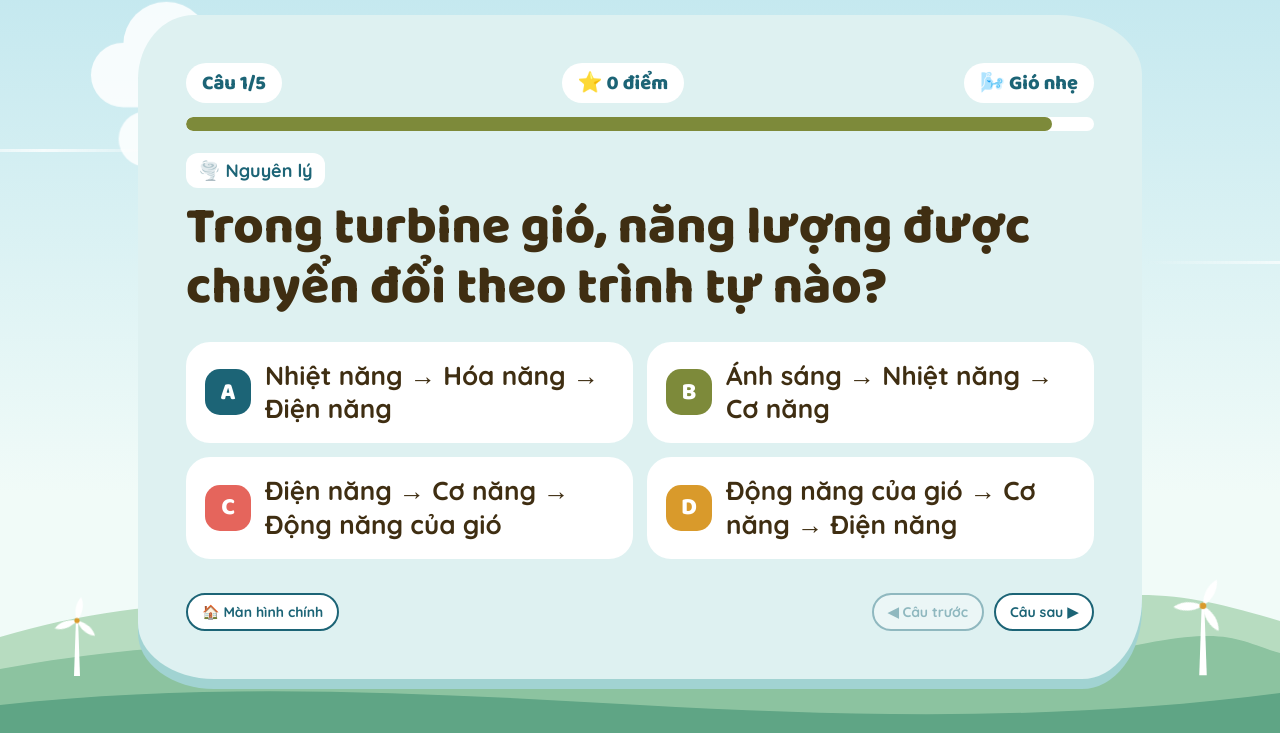
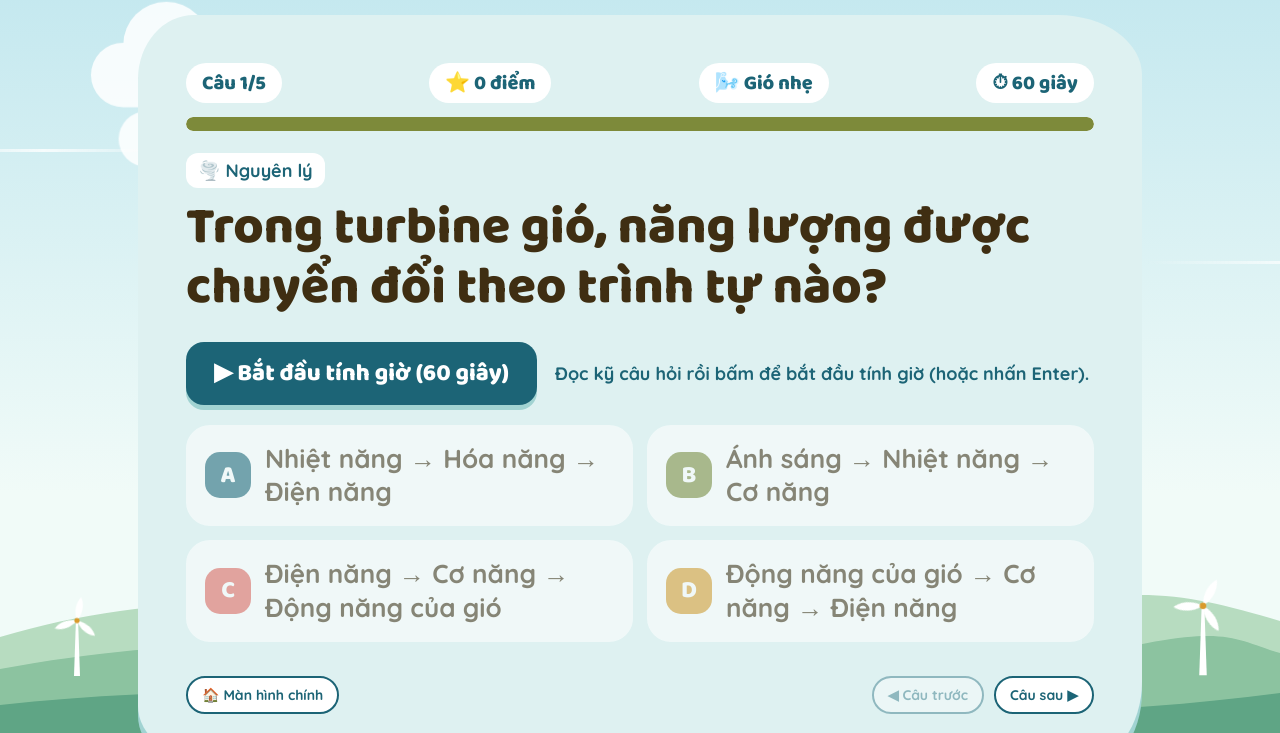
Before and after one commit to tudang-nah/quizzcnmt, a plain HTML site: page index.html in a window 1280 px wide. Both pictures are taken after a click on the button "Bắt đầu chơi". Shown: the part 67-800 px from the top of the page. Drawn offline with Linux system fonts and the light colour scheme.

Commit message:
Update index.html

```diff
--- a/index.html
+++ b/index.html
@@ -79,6 +79,10 @@ button:focus-visible{outline:4px solid var(--c4);outline-offset:3px}
 .a:nth-child(1) .l{background:var(--c1)}.a:nth-child(2) .l{background:var(--c2)}.a:nth-child(3) .l{background:var(--c3)}.a:nth-child(4) .l{background:var(--c4)}
 .a.good{border-color:var(--good);background:color-mix(in srgb,var(--good) 22%,var(--paper))}
 .a.bad{border-color:var(--bad);background:color-mix(in srgb,var(--bad) 20%,var(--paper))}
+.hud .tl{min-width:118px;text-align:center}
+.hud .tl.low{background:var(--c3);color:#fff}
+.startq{display:flex;flex-wrap:wrap;align-items:center;gap:12px 18px;margin:0 0 20px;color:var(--teal);font-weight:700}
+.ans.wait .a{opacity:.55}
 .shake{animation:shake .45s}
 @keyframes shake{20%{transform:translateX(-9px)}40%{transform:translateX(8px)}60%{transform:translateX(-5px)}80%{transform:translateX(3px)}}
 .fb{margin-top:18px;background:var(--paper);border-radius:22px;padding:14px 18px;font-size:clamp(16px,2vw,23px);font-weight:700}
@@ -126,10 +130,11 @@ button:focus-visible{outline:4px solid var(--c4);outline-offset:3px}
 </section>
 
 <section class="card" id="play" hidden>
-  <div class="hud"><span id="step"></span><span id="sc"></span><span class="wind" id="st"></span></div>
+  <div class="hud"><span id="step"></span><span id="sc"></span><span class="wind" id="st"></span><span id="tl" class="tl"></span></div>
   <div class="bar"><i id="bar"></i></div>
   <div class="topic" id="topic"></div>
   <h2 class="q" id="q"></h2>
+  <div class="startq" id="sq" hidden><button class="btn" id="sb" type="button"></button><span>Đọc kỹ câu hỏi rồi bấm để bắt đầu tính giờ (hoặc nhấn Enter).</span></div>
   <div class="ans" id="ans"></div>
   <div class="fb" id="fb" hidden></div>
   <div class="row"><button class="btn" id="nx" type="button" hidden></button></div>
@@ -181,7 +186,7 @@ function curStreak(){const c=Q[i];return c.done?streakAt(i):(c.tries?0:(i>0?stre
 function level(){return Math.min(curStreak(),3)}
 function total(){return Q.reduce((a,c)=>a+c.pts,0)}
 function hud(){const n=curStreak();$('step').textContent='Câu '+(i+1)+'/'+Q.length;$('sc').textContent='⭐ '+total()+' điểm';$('st').textContent='🌬️ '+WIND[level()].n+(n>0?' ×'+n:'')}
-function begin(){clearInterval(timer);Q=SRC.map(s=>({t:s.t,q:s.q,e:s.e,o:shuffle(s.o.map((x,k)=>({x,ok:k===s.a}))),done:false,tries:0,wrong:[],first:false,pts:0,left:TIME,timeout:false}));i=0;setWind(0);show('play');ask()}
+function begin(){clearInterval(timer);Q=SRC.map(s=>({t:s.t,q:s.q,e:s.e,o:shuffle(s.o.map((x,k)=>({x,ok:k===s.a}))),started:false,done:false,tries:0,wrong:[],first:false,pts:0,left:TIME,timeout:false}));i=0;setWind(0);show('play');ask()}
 function showFb(c){
   const fb=$('fb'),lead=document.createElement('b');
   if(c.done)lead.textContent=c.first?'Chính xác! +'+c.pts+' điểm. ':c.pts?'Đúng rồi! +'+c.pts+' điểm (chọn lại). ':'Hết giờ! ';
@@ -197,17 +202,20 @@ function ask(){
     const t=document.createElement('span');t.textContent=o.x;b.append(l,t);b.onclick=()=>pick(k);
     if(c.done){b.disabled=true;if(o.ok)b.classList.add('good')}
     if(c.wrong.includes(k)){b.disabled=true;b.classList.add('bad')}
+    if(!c.started&&!c.done)b.disabled=true;
     $('ans').appendChild(b)});
+  const wait=!c.started&&!c.done;$('ans').classList.toggle('wait',wait);$('sq').hidden=!wait;
+  if(wait)$('sb').textContent='▶ Bắt đầu tính giờ ('+TIME+' giây)';
   if(c.done||c.tries)showFb(c);
   if(c.done){$('nx').textContent=i===Q.length-1?'Xem kết quả':'Câu tiếp theo';$('nx').hidden=false}
   $('pv').disabled=i===0;$('nv').disabled=i===Q.length-1;
-  left=c.left;draw();if(!c.done)timer=setInterval(tick,100)
+  left=c.left;draw();if(c.started&&!c.done)timer=setInterval(tick,100)
 }
-function draw(){const b=$('bar');b.style.width=(left/TIME*100)+'%';b.className=left<TIME*.2?'low':''}
+function draw(){const b=$('bar'),low=left<TIME*.2&&Q[i].started&&!Q[i].done,t=$('tl');b.style.width=(left/TIME*100)+'%';b.className=low?'low':'';t.textContent='⏱ '+Math.ceil(left)+' giây';t.className='tl'+(low?' low':'')}
 function tick(){left=Math.max(0,left-.1);Q[i].left=left;draw();if(left<=0)pick(-1)}
 function pick(k){
   const c=Q[i];if(c.done)return;
-  if(k>=0&&c.wrong.includes(k))return;
+  if(k>=0&&(!c.started||c.wrong.includes(k)))return;
   const ok=k>=0&&c.o[k].ok;c.left=left;
   if(k>=0&&!ok){
     c.tries++;c.wrong.push(k);ask();
@@ -221,6 +229,7 @@ function pick(k){
   ask();
   const w=$('st');w.classList.remove('pop');void w.offsetWidth;w.classList.add('pop')
 }
+function startQ(){const c=Q[i];if(c.started||c.done)return;c.started=true;ask()}
 function go(n){if(n<0||n>=Q.length)return;Q[i].left=left;i=n;ask()}
 function next(){if(i<Q.length-1)go(i+1);else finish()}
 function home(ask_){
@@ -240,7 +249,7 @@ function finish(){
 function confetti(){const s=['🍃','🌱','⭐','💨','🍃'];for(let k=0;k<30;k++){const e=document.createElement('span');e.className='spark';e.textContent=s[k%s.length];e.style.left=Math.random()*70+'vw';e.style.setProperty('--dx',(20+Math.random()*50)+'vw');e.style.animationDelay=Math.random()*.9+'s';document.body.appendChild(e);setTimeout(()=>e.remove(),3900)}}
 
 buildScene();$('tm').textContent=TIME;
-$('go').onclick=begin;$('again').onclick=begin;$('nx').onclick=next;$('pv').onclick=()=>go(i-1);$('nv').onclick=()=>go(i+1);$('home').onclick=()=>home(true);$('home2').onclick=()=>home(false);
+$('go').onclick=begin;$('again').onclick=begin;$('nx').onclick=next;$('sb').onclick=startQ;$('pv').onclick=()=>go(i-1);$('nv').onclick=()=>go(i+1);$('home').onclick=()=>home(true);$('home2').onclick=()=>home(false);
 $('fs').onclick=()=>{try{(document.fullscreenElement?document.exitFullscreen():document.documentElement.requestFullscreen()).catch(()=>{})}catch(e){}};
 document.addEventListener('keydown',e=>{
   if(e.metaKey||e.ctrlKey||e.altKey)return;
@@ -251,6 +260,7 @@ document.addEventListener('keydown',e=>{
     const n='abcd'.indexOf(k),m='1234'.indexOf(k),idx=n>=0?n:m;
     if(idx>=0&&idx<Q[i].o.length)pick(idx);
     else if(k==='arrowleft')go(i-1);
+    else if(!Q[i].started&&!Q[i].done&&(k==='enter'||k===' ')){e.preventDefault();startQ()}
     else if(locked&&(k==='enter'||k===' '||k==='arrowright')){e.preventDefault();next()}
     else if(k==='arrowright')go(i+1);
   }else if(k==='enter'||k==='r')begin()
```
